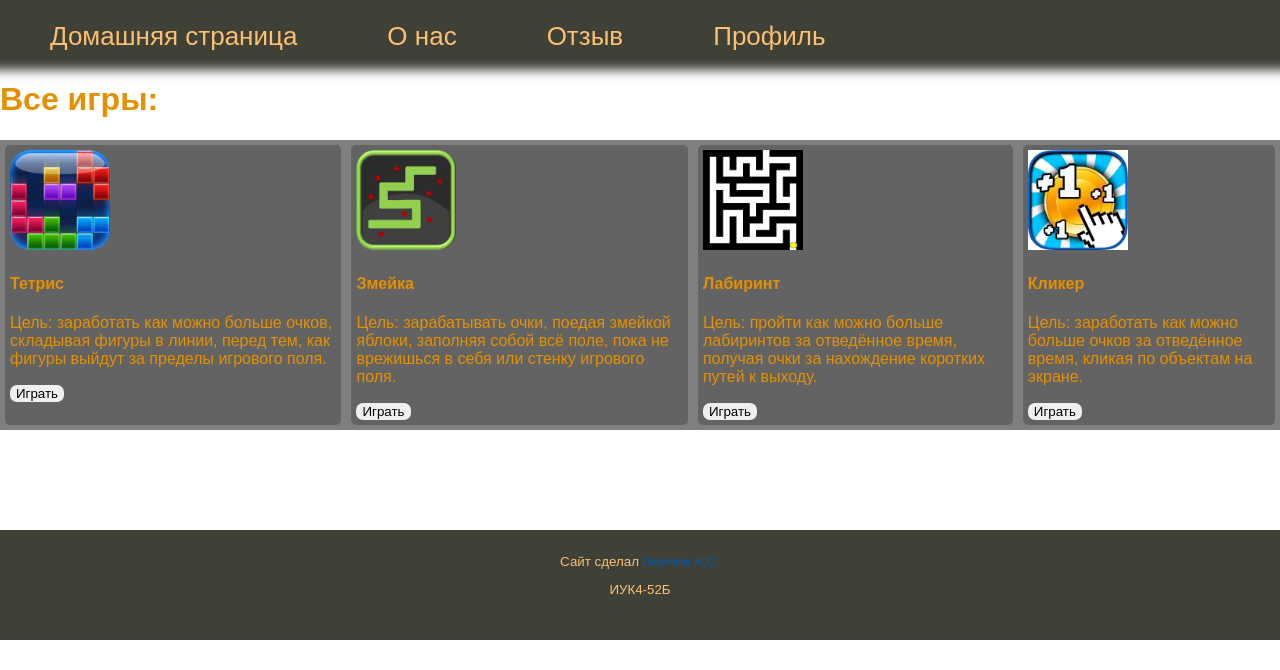
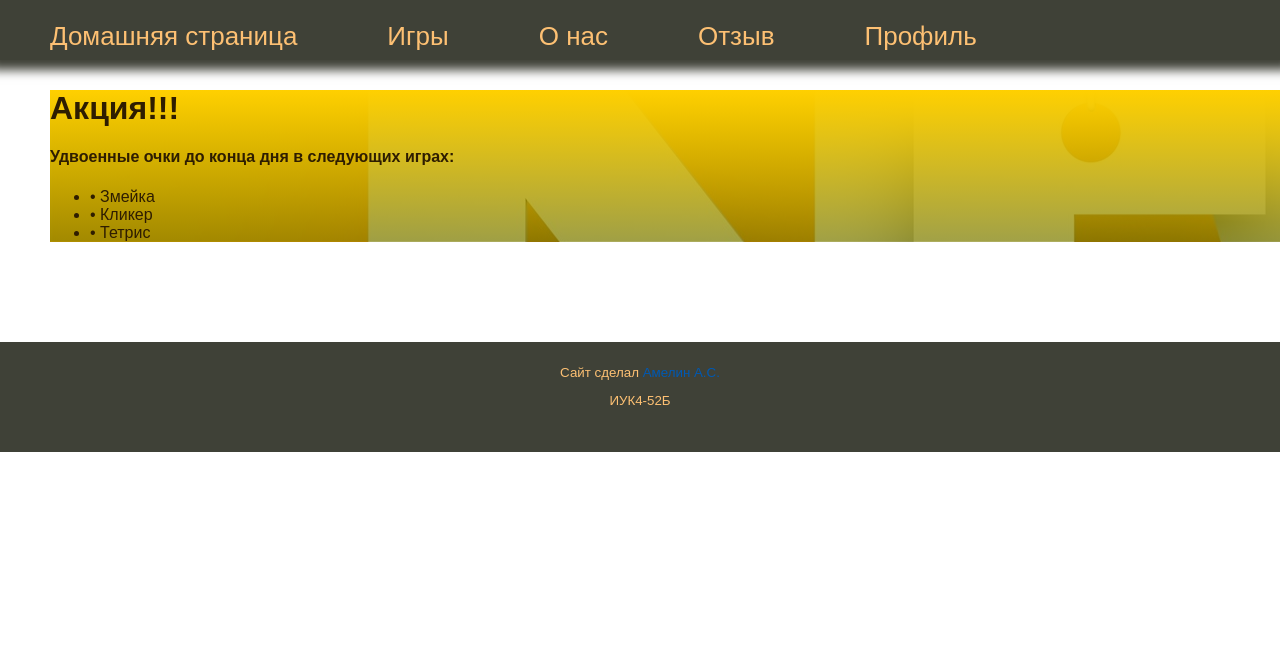
Before and after one commit to NSIST-96/project_minigames, a Flask app: page / in a window 1280 px wide. Shown: the top 670 px of the page. Run offline with Flask 3, Linux system fonts and the light colour scheme.

Commit message:
add games page, make news card in home page

```diff
--- a/app.py
+++ b/app.py
@@ -5,6 +5,7 @@ app = Flask(__name__)
 app.config['SECRET_KEY'] = 'пф'
 
 menu = [{"name": "Домашняя страница", "url": "home"},
+        {"name": "Игры",              "url": "games"},
         {"name": "О нас",             "url": "about"},
         {"name": "Отзыв",             "url": "feedback"},
         {"name": "Профиль",           "url": "profile"}]
@@ -15,6 +16,10 @@ menu = [{"name": "Домашняя страница", "url": "home"},
 @app.route("/home")
 def home():
         return render_template('home.html', menu=menu) #все шаблоны по умолчанию берутся из templates/..
+
+@app.route("/games")
+def games():
+       return render_template('games.html', menu=menu)
 
 @app.route("/about")
 def about():
--- a/static/css/style.css
+++ b/static/css/style.css
@@ -63,6 +63,29 @@ ul.mainmenu li a:hover{
 }
 
 /*--- Home styles ---*/
+.home_top_news{
+    color: #2e1d00;
+    /* background-image: url(https://lh5.ggpht.com/nmnjUtcU3NJBTcwntDpcfIUDoMrss-xMQHVp4DOgFiuiwGYPO6MD_H_zqcjPpngxpnnW=h500); */
+
+}
+
+/* .home_top_news img{
+    position: relative;
+    width: 90%;
+} */
+
+.home_top_news_info{
+    position: relative;
+    margin: 30px 0 0 50px;
+    background-image: linear-gradient(rgb(255, 208, 0), rgba(126, 126, 0, 0.719)),
+                      url(../img/news_background.jpg);
+    background-position: 100%;
+    background-position-x: left;
+    background-position-y: center;
+}
+/*--- end Home ---*/
+
+/*--- Games styles ---*/
 .home_top_info {
     color: #e49000;
 }
@@ -94,7 +117,7 @@ ul.mainmenu li a:hover{
     border: #e49000;
     border-radius: 7px;
 }
-/*--- end Home ---*/
+/*--- end Games ---*/
 
 /*--- flash styles ---*/
 .flash {padding: 10px;}
--- a/templates/home.html
+++ b/templates/home.html
@@ -2,33 +2,16 @@
 
 {% block content %}
 {{super()}}
-<div class="home_top_info">
-    <h1>Все игры:</h1>
-    <div class="home_games">
-        <div class="home_games_card home_games_tetris">
-            <img src="../static/img/tetris.png" alt="tetris">
-            <h4>Тетрис</h4>
-            <p>Цель: заработать как можно больше очков, складывая фигуры в линии, перед тем, как фигуры выйдут за пределы игрового поля.</p>
-            <button name="Play">Играть</button>
-        </div>
-        <div class="home_games_card home_games_snake">
-            <img src="../static/img/snake.png" alt="snake">
-            <h4>Змейка</h4>
-            <p>Цель: зарабатывать очки, поедая змейкой яблоки, заполняя собой всё поле, пока не врежишься в себя или стенку игрового поля.</p>
-            <button name="Play">Играть</button>
-        </div>
-        <div class="home_games_card home_games_labirint">
-            <img src="../static/img/labyrinth.jpg" alt="labyrinth">
-            <h4>Лабиринт</h4>
-            <p>Цель: пройти как можно больше лабиринтов за отведённое время, получая очки за нахождение коротких путей к выходу.</p>
-            <button name="Play">Играть</button>
-        </div>
-        <div class="home_games_card home_games_clicker">
-            <img src="../static/img/clicker.jpg" alt="clicker">
-            <h4>Кликер</h4>
-            <p>Цель: заработать как можно больше очков за отведённое время, кликая по объектам на экране.</p>
-            <button name="Play">Играть</button>
-        </div>
+<div class="home_top_news">
+    <!-- <img src="../static/img/news_background.jpg" alt="news"> -->
+    <div class="home_top_news_info">
+        <h1>Акция!!!</h1>
+        <h4>Удвоенные очки до конца дня в следующих играх:</h4>
+        <ul>
+            <li>• Змейка</li>
+            <li>• Кликер</li>
+            <li>• Тетрис</li>
+        </ul>
     </div>
 </div>
 {% endblock %}
```
Also changed, not shown: templates/games.html (added, +34 -0 lines), static/img/news_background.jpg (added).
